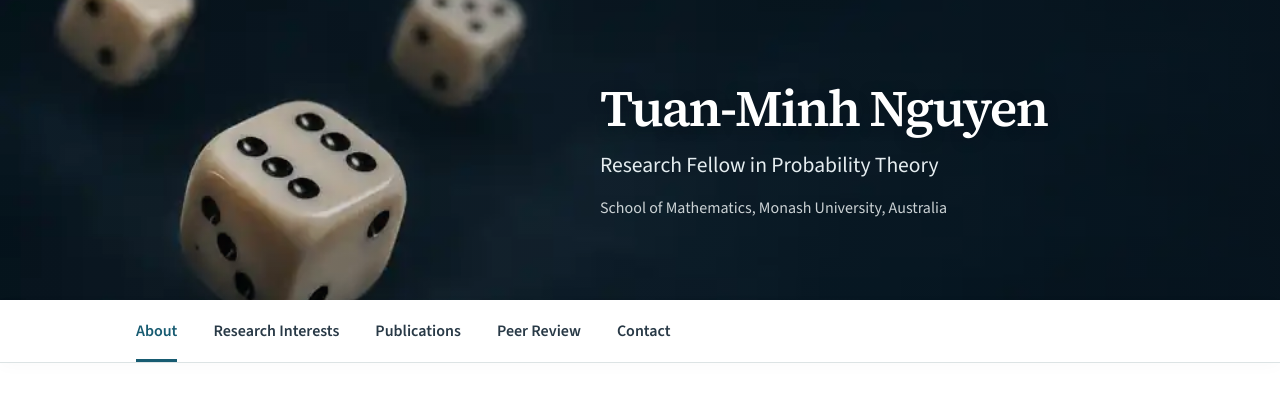
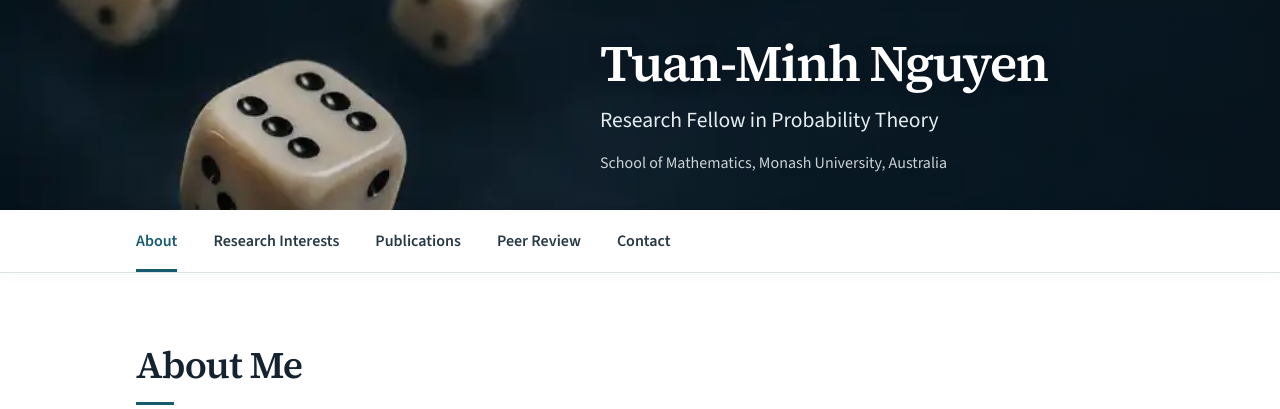
Before and after one commit to tuan-minh-nguyen/tuan-minh-nguyen.github.io, a plain HTML site: page index.html in a window 1280 px wide. Shown: the top 409 px of the page. Drawn offline with nearby package versions, Linux system fonts and the light colour scheme.

Commit message:
Set identical compact header dimensions across both pages

```diff
--- a/index.html
+++ b/index.html
@@ -15,7 +15,7 @@ a{color:var(--primary);text-decoration-thickness:1px;text-underline-offset:3px}
 a:hover{color:#0d4055}
 a:focus-visible,button:focus-visible,input:focus-visible,select:focus-visible,summary:focus-visible{outline:2px solid var(--primary);outline-offset:4px}
 .container{width:min(1120px,100%);padding-inline:clamp(22px,5vw,56px);margin-inline:auto}
-header{background:linear-gradient(90deg,rgba(9,22,32,.06),rgba(9,22,32,.28) 43%,rgba(9,22,32,.74)),#14232f url("images/dice-header.webp") center 45%/cover no-repeat;color:white;min-height:300px;display:flex;align-items:center;padding:48px 0}
+header{background:linear-gradient(90deg,rgba(9,22,32,.06),rgba(9,22,32,.28) 43%,rgba(9,22,32,.74)),#14232f url("images/dice-header.webp") center 45%/cover no-repeat;color:white;height:210px;min-height:210px;display:flex;align-items:center;padding:16px 0}
 header .container{padding-left:clamp(250px,43vw,520px);text-align:left}
 header h1{font:600 clamp(2.2rem,4vw,3.65rem)/1.12 var(--serif);letter-spacing:-.035em;margin-bottom:12px;color:#fff;text-shadow:0 2px 12px #07111d80}
 header .subtitle{font-size:clamp(1.05rem,1.7vw,1.35rem);font-weight:500;color:#e5edf0;line-height:1.45}
@@ -78,9 +78,9 @@ details[open] summary{margin-bottom:9px}
 .content .paper .abstract-text{font:400 1.02rem/1.75 var(--serif);color:var(--ink);padding:8px 0 8px 17px;border-left:2px solid #afc9ce;overflow-wrap:break-word}
 .abstract-source{font-size:.85rem;color:var(--muted)}
 mjx-container[display="true"]{overflow-x:auto;overflow-y:hidden;max-width:100%}
-@media(max-width:700px){body{font-size:17px}header{min-height:245px;background-position:28% center;padding:32px 0}header .container{padding-left:38%;padding-right:15px}header h1{font-size:clamp(1.6rem,5vw,2.25rem)}header .subtitle{font-size:1rem}header p:last-child{font-size:.85rem}.nav-links{gap:8px 20px}.nav-links a{font-size:.94rem;padding:11px 0 9px}.about-layout{flex-direction:column;align-items:center}.profile-photo{flex:none;width:170px}.about-text{width:100%}#papers .paper{padding:18px 14px 20px 49px}.paper-number{left:10px;top:20px;font-size:.92rem}.paper-title{font-size:1.13rem}.pub-controls{padding:14px}.pub-controls button{width:100%}.content .paper .abstract-text{padding-left:11px}}
+@media(max-width:700px){body{font-size:17px}header{height:172px;min-height:172px;background-position:28% center;padding:12px 0}header .container{padding-left:38%;padding-right:15px}header h1{font-size:clamp(1.6rem,5vw,2.25rem)}header .subtitle{font-size:1rem}header p:last-child{font-size:.85rem}.nav-links{gap:8px 20px}.nav-links a{font-size:.94rem;padding:11px 0 9px}.about-layout{flex-direction:column;align-items:center}.profile-photo{flex:none;width:170px}.about-text{width:100%}#papers .paper{padding:18px 14px 20px 49px}.paper-number{left:10px;top:20px;font-size:.92rem}.paper-title{font-size:1.13rem}.pub-controls{padding:14px}.pub-controls button{width:100%}.content .paper .abstract-text{padding-left:11px}}
 @media(prefers-reduced-motion:reduce){html{scroll-behavior:auto}}
-@media print{body{background:white;color:black;font-size:11pt}header{min-height:0;background:none!important;color:black;padding:0}header .container{padding:0}header h1,header p,header .subtitle{color:black!important;text-shadow:none}nav,.pub-controls,.back-btn,.footer{display:none}section{padding:15px 0}#papers .paper{break-inside:avoid;padding:12px 12px 12px 45px}.paper-title{color:black}}
+@media print{body{background:white;color:black;font-size:11pt}header{height:auto;min-height:0;background:none!important;color:black;padding:0}header .container{padding:0}header h1,header p,header .subtitle{color:black!important;text-shadow:none}nav,.pub-controls,.back-btn,.footer{display:none}section{padding:15px 0}#papers .paper{break-inside:avoid;padding:12px 12px 12px 45px}.paper-title{color:black}}
 </style>
 </head>
 <body>
```
